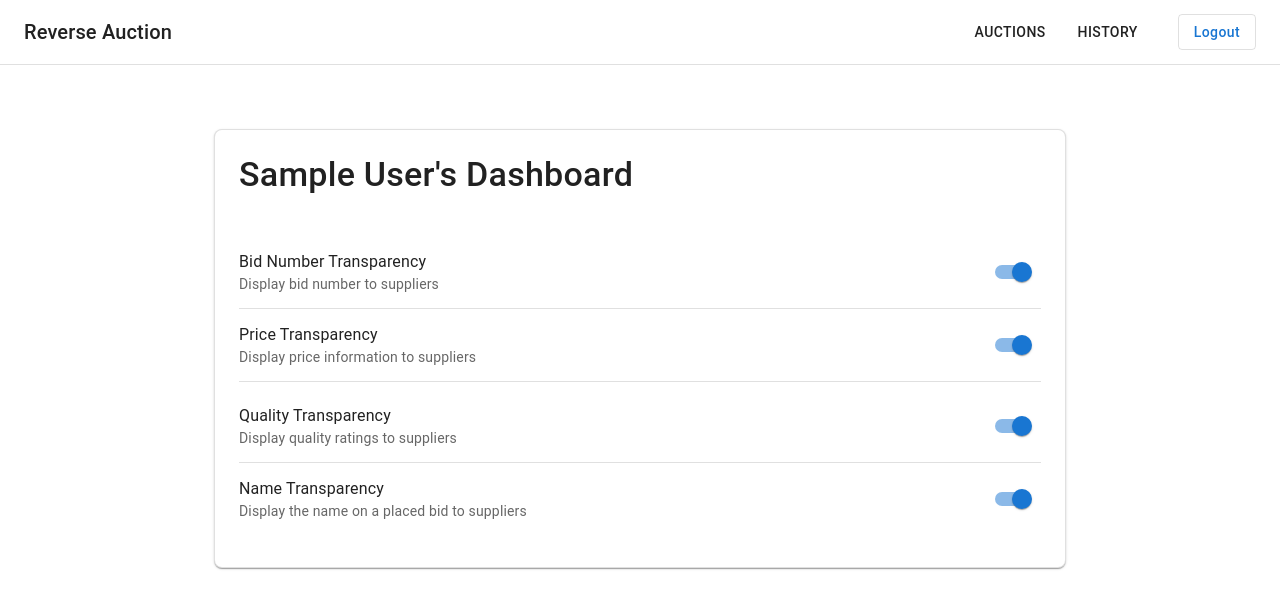
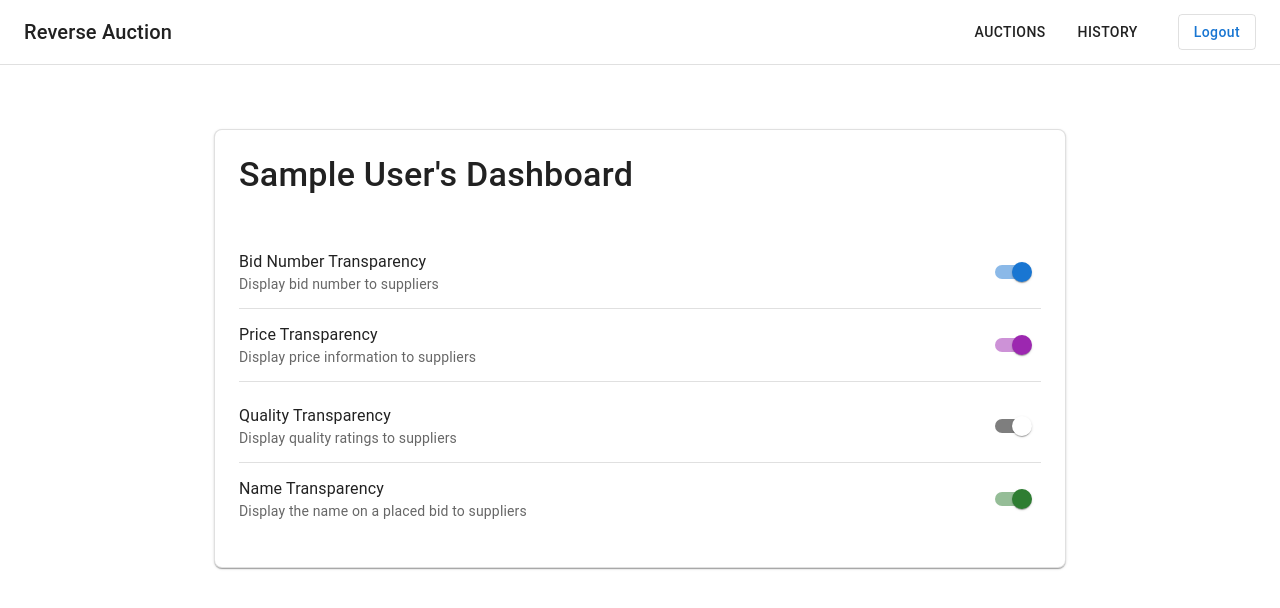
Before and after one commit to clmntd/41030-Reverse-Auction-Webapp, a React (Create React App) app in the folder client/: page /dashboard in a window 1280 px wide. Shown: the top 608 px of the page. Built offline with nearby package versions, Linux system fonts and the light colour scheme; no server answers; sample sign-in values are in the browser's storage.

Commit message:
Styling changes
- Made pages more visible
- Changed error and success color for visibility on register page
- Changed dashboard switches color to match auctions page for facilitator

```diff
--- a/client/src/components/Auctions.js
+++ b/client/src/components/Auctions.js
@@ -302,7 +302,7 @@ const Auctions = () => {
 
           {winningBids.some((x) => x.auction_id === auction.id) ? (
             <Paper sx={{ p: 2, bgcolor: 'success.light', borderRadius: 1 }}>
-              <Typography variant="body1" sx={{ fontWeight: 500 }}>
+              <Typography variant="body1" sx={{ fontWeight: 500 , color: 'white'}}>
                 🏆 Winning Bid: ${winPrice(auction.id)} by {winWho(auction.id)}
               </Typography>
             </Paper>
@@ -355,7 +355,7 @@ const Auctions = () => {
                               <Chip
                                 label={bid.name || bid.supplier_name}
                                 size="small"
-                                color="info"
+                                color="success"
                                 variant={dash.name ? 'outlined' : 'filled'}
                               />
                             </Stack>
--- a/client/src/components/Dashboard.js
+++ b/client/src/components/Dashboard.js
@@ -92,7 +92,7 @@ const Dashboard = ({ user }) => {
               checked={state.price}
               onChange={handleChange}
               name="price"
-              color="primary"
+              color="secondary"
             />
           </ListItem>
 
@@ -106,7 +106,7 @@ const Dashboard = ({ user }) => {
               checked={state.quality}
               onChange={handleChange}
               name="quality"
-              color="primary"
+              color="default"
             />
           </ListItem>
 
@@ -120,7 +120,7 @@ const Dashboard = ({ user }) => {
               checked={state.name}
               onChange={handleChange}
               name="name"
-              color="primary"
+              color="success"
             />
           </ListItem>
         </List>
--- a/client/src/components/Register.js
+++ b/client/src/components/Register.js
@@ -96,8 +96,9 @@ const Register = () => {
         {error && (
           <Typography
             variant="body2"
-            color="error"
+            color="white"
             sx={{
+              fontWeight: 700,
               mb: 2,
               py: 1,
               px: 2,
@@ -112,8 +113,9 @@ const Register = () => {
         {success && (
           <Typography
             variant="body2"
-            color="success"
+            color="white"
             sx={{
+              fontWeight: 700,
               mb: 2,
               py: 1,
               px: 2,
```
